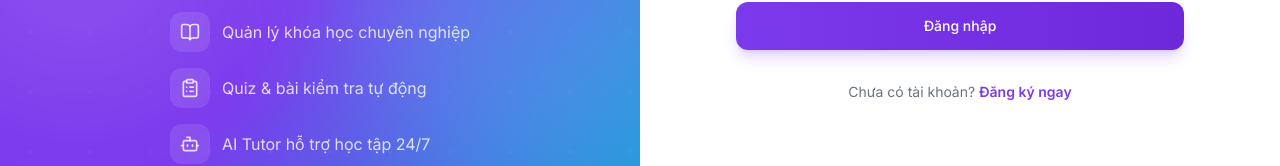
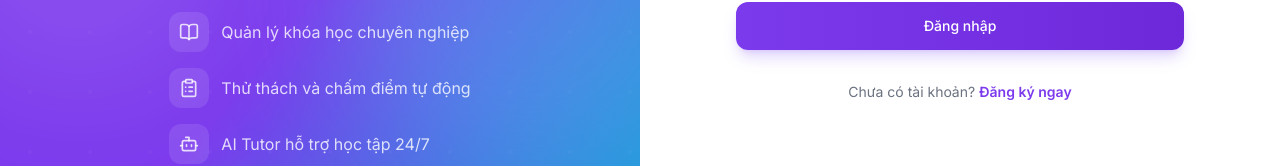
Before and after one commit to daithang59/sagelms, a React (Vite) app in the folder apps/web/: page /login in a window 1280 px wide. Shown: the part 418-584 px from the top of the page. Built offline with nearby package versions, Linux system fonts and the light colour scheme; no server answers.

Commit message:
chore: Correct the information.

```diff
--- a/apps/web/src/layouts/AuthLayout.tsx
+++ b/apps/web/src/layouts/AuthLayout.tsx
@@ -30,7 +30,7 @@ export default function AuthLayout() {
               <div className="w-10 h-10 rounded-xl bg-white/10 flex items-center justify-center">
                 <ClipboardList className="w-5 h-5" />
               </div>
-              <span>Quiz & bài kiểm tra tự động</span>
+              <span>Thử thách và chấm điểm tự động</span>
             </div>
             <div className="flex items-center gap-3 text-white/80">
               <div className="w-10 h-10 rounded-xl bg-white/10 flex items-center justify-center">
```
